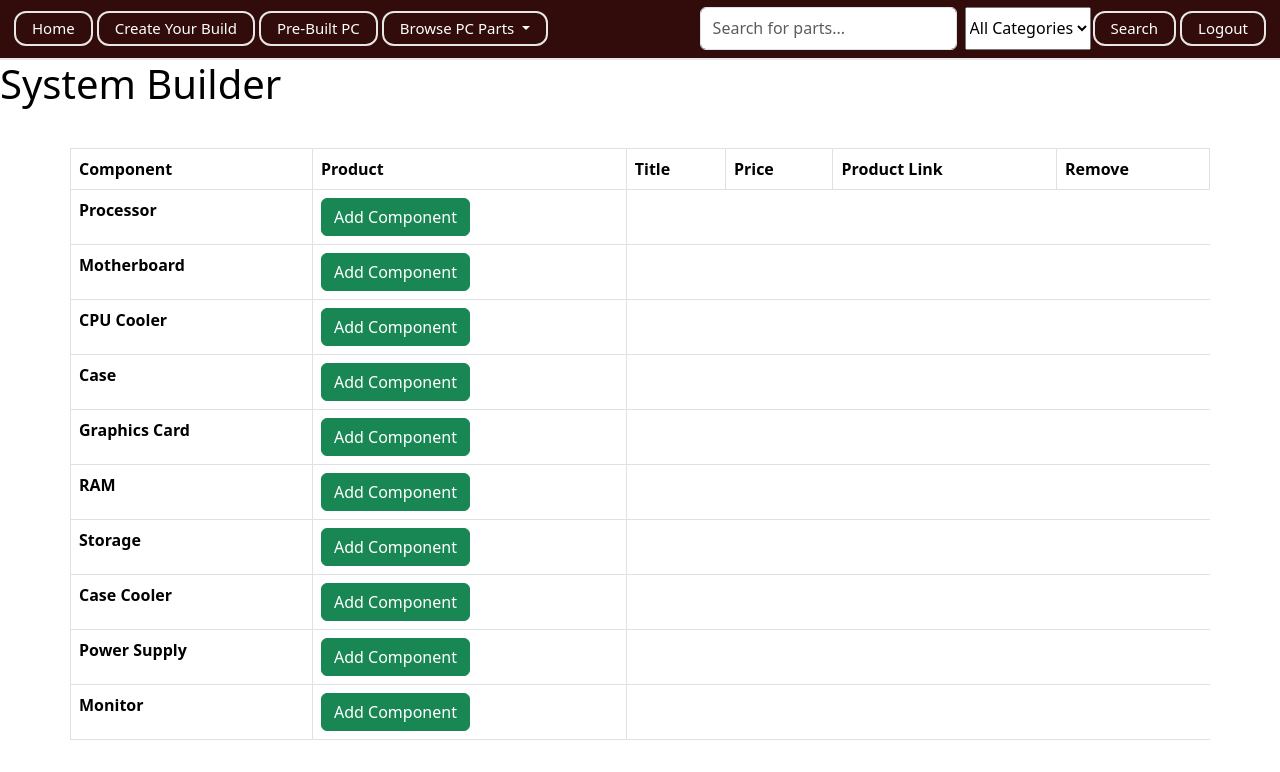
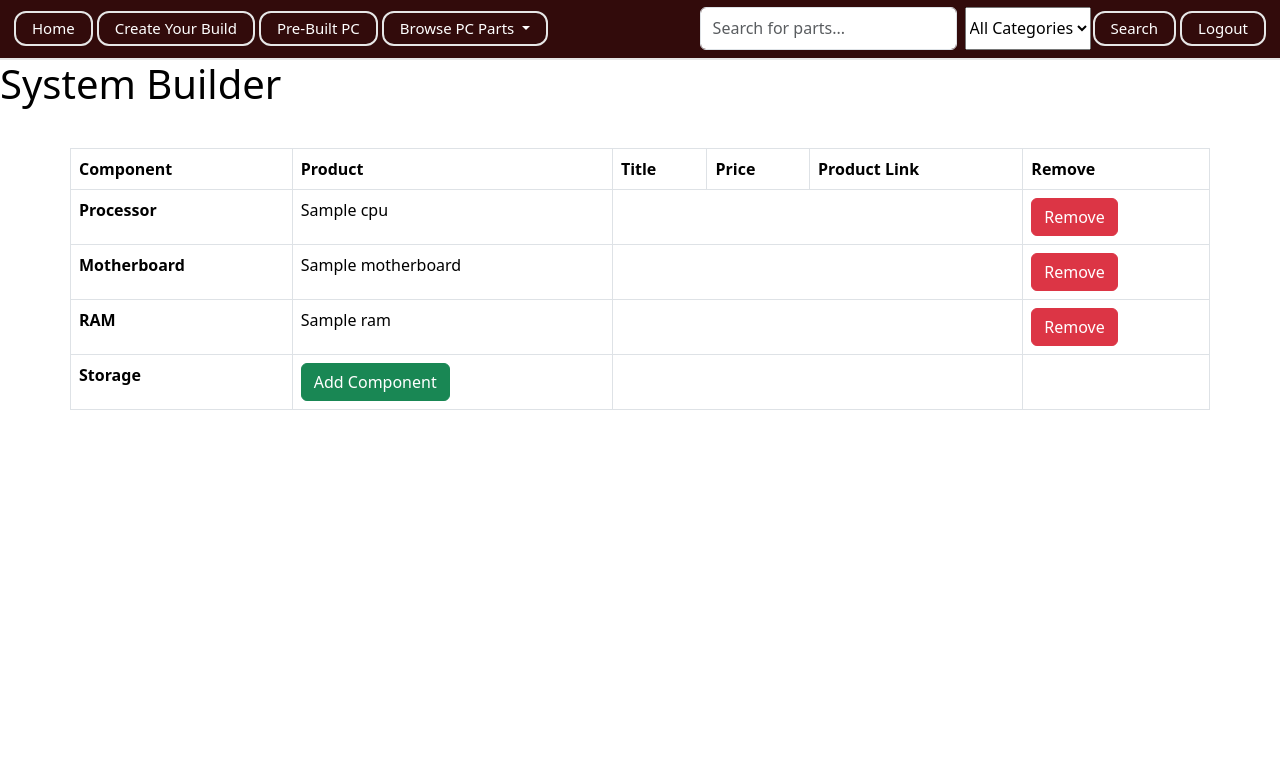
Before and after one commit to UCCS-CS4300-5300/Group7-fall2024, a Django app: page /builds/ in a window 1280 px wide. Shown: the part 97-869 px from the top of the page. After the commit the page ends 507 px from the top, so only its background shows below. Run offline with Django 4.2, Linux system fonts and the light colour scheme; a user stored in the database is signed in; tables that the repository leaves empty hold one stand-in row (values such as "Sample post"); data that the repository does not hold is empty; parts of the project's set-up code (start-up, migrations or seed data) failed here and were passed over.

Commit message:
The add and remove part from build is working

```diff
--- a/home/templates/build.html
+++ b/home/templates/build.html
@@ -2,7 +2,6 @@
 {% block content %}
 
 <h1 style="color: black;">System Builder</h1>
-
 
 <div class="container mt-4">
     <div class="row">
@@ -19,52 +18,87 @@
                     </tr>
                 </thead>
                 <tbody>
+                    <!-- Processor Section -->
                     <tr>
                         <td><strong>Processor</strong></td>
-                        <td><a class="btn btn-success" href="https://www.amazon.com/s?k=CPU&crid=39RNZ0ZIX6FT8&sprefix=cpu%2Caps%2C104&ref=nb_sb_noss_1">Add Component</a></td>
+                        <td>
+                            {% if cpu %}
+                                {{ cpu.name }}
+                            {% else %}
+                                <a class="btn btn-success" href="{% url 'part_browser' %}?category=CPU">Add Component</a>
+                            {% endif %}
+                        </td>
+                        <td colspan="3"></td>
+                        <td>
+                            {% if cpu %}
+                                <a href="{% url 'remove_from_build' 'CPU' %}" class="btn btn-danger">Remove</a>
+                            {% endif %}
+                        </td>
                     </tr>
+
+                    <!-- Motherboard Section -->
                     <tr>
                         <td><strong>Motherboard</strong></td>
-                        <td><button class="btn btn-success">Add Component</button></td>
+                        <td>
+                            {% if motherboard %}
+                                {{ motherboard.name }}
+                            {% else %}
+                                <a class="btn btn-success" href="{% url 'part_browser' %}?category=Motherboard">Add Component</a>
+                            {% endif %}
+                        </td>
+                        <td colspan="3"></td>
+                        <td>
+                            {% if motherboard %}
+                                <a href="{% url 'remove_from_build' 'Motherboard' %}" class="btn btn-danger">Remove</a>
+                            {% endif %}
+                        </td>
                     </tr>
-                    <tr>
-                        <td><strong>CPU Cooler</strong></td>
-                        <td><button class="btn btn-success">Add Component</button></td>
-                    </tr>
-                    <tr>
-                        <td><strong>Case</strong></td>
-                        <td><button class="btn btn-success">Add Component</button></td>
-                    </tr>
-                    <tr>
-                        <td><strong>Graphics Card</strong></td>
-                        <td><button class="btn btn-success">Add Component</button></td>
-                    </tr>
+
+                    <!-- RAM Section -->
                     <tr>
                         <td><strong>RAM</strong></td>
-                        <td><button class="btn btn-success">Add Component</button></td>
+                        <td>
+                            {% if ram_modules %}
+                                {% for ram in ram_modules %}
+                                    {{ ram.name }}<br>
+                                {% endfor %}
+                            {% else %}
+                                <a class="btn btn-success" href="{% url 'part_browser' %}?category=RAM">Add Component</a>
+                            {% endif %}
+                        </td>
+                        <td colspan="3"></td>
+                        <td>
+                            {% if ram_modules %}
+                                <a href="{% url 'remove_from_build' 'RAM' %}" class="btn btn-danger">Remove</a>
+                            {% endif %}
+                        </td>
                     </tr>
+
+                    <!-- Storage Section -->
                     <tr>
                         <td><strong>Storage</strong></td>
-                        <td><button class="btn btn-success">Add Component</button></td>
+                        <td>
+                            {% if storages %}
+                                {% for storage in storages %}
+                                    {{ storage.name }}<br>
+                                {% endfor %}
+                            {% else %}
+                                <a class="btn btn-success" href="{% url 'part_browser' %}?category=Storage">Add Component</a>
+                            {% endif %}
+                        </td>
+                        <td colspan="3"></td>
+                        <td>
+                            {% if storages %}
+                                <a href="{% url 'remove_from_build' 'Storage' %}" class="btn btn-danger">Remove</a>
+                            {% endif %}
+                        </td>
                     </tr>
-                    <tr>
-                        <td><strong>Case Cooler</strong></td>
-                        <td><button class="btn btn-success">Add Component</button></td>
-                    </tr>
-                    <tr>
-                        <td><strong>Power Supply</strong></td>
-                        <td><button class="btn btn-success">Add Component</button></td>
-                    </tr>
-                    <tr>
-                        <td><strong>Monitor</strong></td>
-                        <td><button class="btn btn-success">Add Component</button></td>
-                    </tr>
+
+                    <!-- Additional Components: You can add similar sections here for GPU, Case, etc. -->
                 </tbody>
             </table>
         </div>
     </div>
 </div>
 
-
-
 {% endblock %}
--- a/home/urls.py
+++ b/home/urls.py
@@ -26,6 +26,9 @@ path('login/', login_or_register, name='login_or_register'),
 path('logout/', auth_views.LogoutView.as_view(next_page='index'), name='logout'),
 path('search/', views.search_pc_parts, name='search_pc_parts'),
 path('register/', views.register_view, name='register'),
+path('add_to_build/<int:part_id>/<str:category>/', views.add_to_build, name='add_to_build'),
+path('remove_from_build/<str:category>/', views.remove_from_build, name='remove_from_build'),
+path('part_browser/', views.part_browser, name='part_browser'),
 
 # see views_api_call.py to see the views that are related to these urls.
 # the views referenced by these urls will call the api endpoints
@@ -36,6 +39,7 @@ path('cpus/', call_cpus_view, name='call_cpus_view'),
 path('rams/', call_rams_view, name='call_rams_view'),
 path('storages/', call_storages_view, name='call_storages_view'),
 
+
 # create an add cpu, ram, storage, mobo, etc ... paths that looks like this:
 # path('build/<int:build_id>/add_cpu/', , ),
 # path('build/<int:build_id>/add_mobo/', , ),
--- a/home/views.py
+++ b/home/views.py
@@ -1,8 +1,8 @@
-from django.shortcuts import render, redirect
+from django.shortcuts import render, redirect, get_object_or_404
 from django.contrib.auth import login, authenticate
 from django.contrib.auth.forms import AuthenticationForm, UserCreationForm
 from django.contrib import messages
-from .models import RAM, CPU, Motherboard, Storage
+from .models import RAM, CPU, Motherboard, Storage, Build
 from django.db.models import Q
 from django.contrib.auth.decorators import login_required
 from django.contrib.auth import logout as auth_logout
@@ -33,6 +33,7 @@ def index(request):
     """
     return render(request, 'index.html')
 
+@login_required
 def build(request):
     """
     Render the build page where users can create and manage their builds.
@@ -41,21 +42,44 @@ def build(request):
         request (HttpRequest): The HTTP request object.
 
     Returns:
-        HttpResponse: Renders the build.html template.
+        HttpResponse: Renders the build.html template with the user's build components.
     """
-    return render(request, 'build.html')
+    # Retrieve or create a Build object for the current user's profile
+    build, created = Build.objects.get_or_create(profile__user=request.user, defaults={'profile': request.user.profile})
+
+    context = {
+        'build': build,
+        'cpu': build.cpu,
+        'motherboard': build.motherboard,
+        'ram_modules': build.ram.all(),  # Assuming ram is a ManyToManyField
+        'storages': build.storages.all()  # Assuming storages is a ManyToManyField
+    }
+    return render(request, 'build.html', context)
 
 def part_browser(request):
-    """
-    Render the part browser page where users can browse various PC parts.
+    # Handle logic here if needed, e.g., fetching all parts or filtering by category
+    category = request.GET.get('category', 'All Categories')
+    query = request.GET.get('q', '')
+    results = []
 
-    Args:
-        request (HttpRequest): The HTTP request object.
+    # You could add your filtering/search logic here based on the category and query if needed.
+    # Example:
+    if category == 'CPU':
+        results = CPU.objects.filter(name__icontains=query)
+    elif category == 'RAM':
+        results = RAM.objects.filter(name__icontains=query)
+    elif category == 'Motherboard':
+        results = Motherboard.objects.filter(name__icontains=query)
+    elif category == 'Storage':
+        results = Storage.objects.filter(name__icontains=query)
+    else:
+        # Fetch all components
+        results = list(CPU.objects.filter(name__icontains=query)) + \
+                  list(RAM.objects.filter(name__icontains=query)) + \
+                  list(Motherboard.objects.filter(name__icontains=query)) + \
+                  list(Storage.objects.filter(name__icontains=query))
 
-    Returns:
-        HttpResponse: Renders the part_browser.html template.
-    """
-    return render(request, 'part_browser.html')
+    return render(request, 'part_browser.html', {'results': results, 'query': query, 'category': category})
 
 def pre_built(request):
     """
@@ -111,69 +135,61 @@ def login_or_register(request):
 
 @login_required
 def search_pc_parts(request):
-    """
-    Search for PC parts based on the user's query and category selection.
-
-    Args:
-        request (HttpRequest): The HTTP request object containing the query and category.
-
-    Returns:
-        HttpResponse: Renders the part_browser.html template with search results.
-    """
     query = request.GET.get('q', '').strip()
     category = request.GET.get('category', 'All Categories')
-
     results = []
 
     if query:
         try:
             if category == 'All Categories' or category == 'RAM':
-                if query.lower() == "ram":
-                    results += list(RAM.objects.all())
-                else:
-                    results += list(RAM.objects.filter(
-                        Q(ram_type__type__icontains=query) |
-                        Q(ram_speed__speed__icontains=query) |
-                        Q(ram_capacity__capacity__icontains=query)
-                    ).distinct())
+                ram_results = RAM.objects.filter(
+                    Q(name__icontains=query) |
+                    Q(ram_type__type__icontains=query) |
+                    Q(ram_speed__speed__icontains=query) |
+                    Q(ram_capacity__capacity__icontains=query)
+                ).distinct()
+                for ram in ram_results:
+                    ram.category = 'RAM'
+                results.extend(ram_results)
 
             if category == 'All Categories' or category == 'CPU':
-                if query.lower() == "cpu":
-                    results += list(CPU.objects.all())
-                else:
-                    results += list(CPU.objects.filter(
-                        Q(name__icontains=query) |
-                        Q(manufacturer__name__icontains=query) |
-                        Q(microarchitecture__name__icontains=query) |
-                        Q(socket_type__name__icontains=query)
-                    ).distinct())
+                cpu_results = CPU.objects.filter(
+                    Q(name__icontains=query) |
+                    Q(manufacturer__name__icontains=query) |
+                    Q(microarchitecture__name__icontains=query) |
+                    Q(socket_type__name__icontains=query)
+                ).distinct()
+                for cpu in cpu_results:
+                    cpu.category = 'CPU'
+                results.extend(cpu_results)
 
             if category == 'All Categories' or category == 'Motherboard':
-                if query.lower() == "motherboard":
-                    results += list(Motherboard.objects.all())
-                else:
-                    results += list(Motherboard.objects.filter(
-                        Q(name__icontains=query) |
-                        Q(manufacturer__name__icontains=query) |
-                        Q(cpu_socket_type__name__icontains=query) |
-                        Q(supported_ram_types__type__icontains=query) |
-                        Q(supported_ram_speeds__speed__icontains=query)
-                    ).distinct())
+                motherboard_results = Motherboard.objects.filter(
+                    Q(name__icontains=query) |
+                    Q(manufacturer__name__icontains=query) |
+                    Q(cpu_socket_type__name__icontains=query) |
+                    Q(supported_ram_types__type__icontains=query) |
+                    Q(supported_ram_speeds__speed__icontains=query)
+                ).distinct()
+                for motherboard in motherboard_results:
+                    motherboard.category = 'Motherboard'
+                results.extend(motherboard_results)
 
             if category == 'All Categories' or category == 'Storage':
-                if query.lower() == "storage":
-                    results += list(Storage.objects.all())
-                else:
-                    results += list(Storage.objects.filter(
-                        Q(name__icontains=query) |
-                        Q(form_factor__name__icontains=query) |
-                        Q(capacity__capacity__icontains=query) |
-                        Q(type__type__icontains=query)
-                    ).distinct())
+                storage_results = Storage.objects.filter(
+                    Q(name__icontains=query) |
+                    Q(form_factor__name__icontains=query) |
+                    Q(capacity__capacity__icontains=query) |
+                    Q(type__type__icontains=query)
+                ).distinct()
+                for storage in storage_results:
+                    storage.category = 'Storage'
+                results.extend(storage_results)
         except Exception as e:
             messages.error(request, f"An error occurred during the search: {e}")
 
     return render(request, 'part_browser.html', {'results': results, 'query': query, 'category': category})
+
 
 def register_view(request):
     """
@@ -198,3 +214,48 @@ def register_view(request):
         register_form = UserCreationForm()
 
     return render(request, 'auth/register.html', {'register_form': register_form})
+
+@login_required
+def add_to_build(request, part_id, category):
+    # Ensure the user has a Build object; if not, create one
+    build, created = Build.objects.get_or_create(profile__user=request.user, defaults={'profile': request.user.profile})
+
+    # Retrieve the part based on the category and add it to the build
+    if category == 'CPU':
+        part = get_object_or_404(CPU, id=part_id)
+        build.cpu = part
+    elif category == 'RAM':
+        part = get_object_or_404(RAM, ram_id=part_id)
+        build.ram.add(part)  # Assuming RAM can have multiple items
+    elif category == 'Motherboard':
+        part = get_object_or_404(Motherboard, id=part_id)
+        build.motherboard = part
+    elif category == 'Storage':
+        part = get_object_or_404(Storage, id=part_id)
+        build.storages.add(part)  # Assuming Storage is also a ManyToManyField in the build model
+
+    # Save the build after modifications
+    build.save()
+    return redirect('build')  # Redirect to the build page after adding
+
+@login_required
+def remove_from_build(request, category):
+    # Get the user's build based on their profile
+    build = get_object_or_404(Build, profile__user=request.user)
+
+    # Clear the specified component based on the category
+    if category == 'CPU':
+        build.cpu = None
+    elif category == 'RAM':
+        build.ram.clear()  # Assuming RAM is a ManyToManyField
+    elif category == 'Motherboard':
+        build.motherboard = None
+    elif category == 'Storage':
+        build.storages.clear()  # Assuming Storage is a ManyToManyField
+    # Add similar conditions for other components like GPU, Case, etc.
+
+    # Save the build after removing the component
+    build.save()
+
+    # Redirect to the build page after removal
+    return redirect('build')
```
Also changed, not shown: home/templates/part_browser.html (+8 -1 lines).
